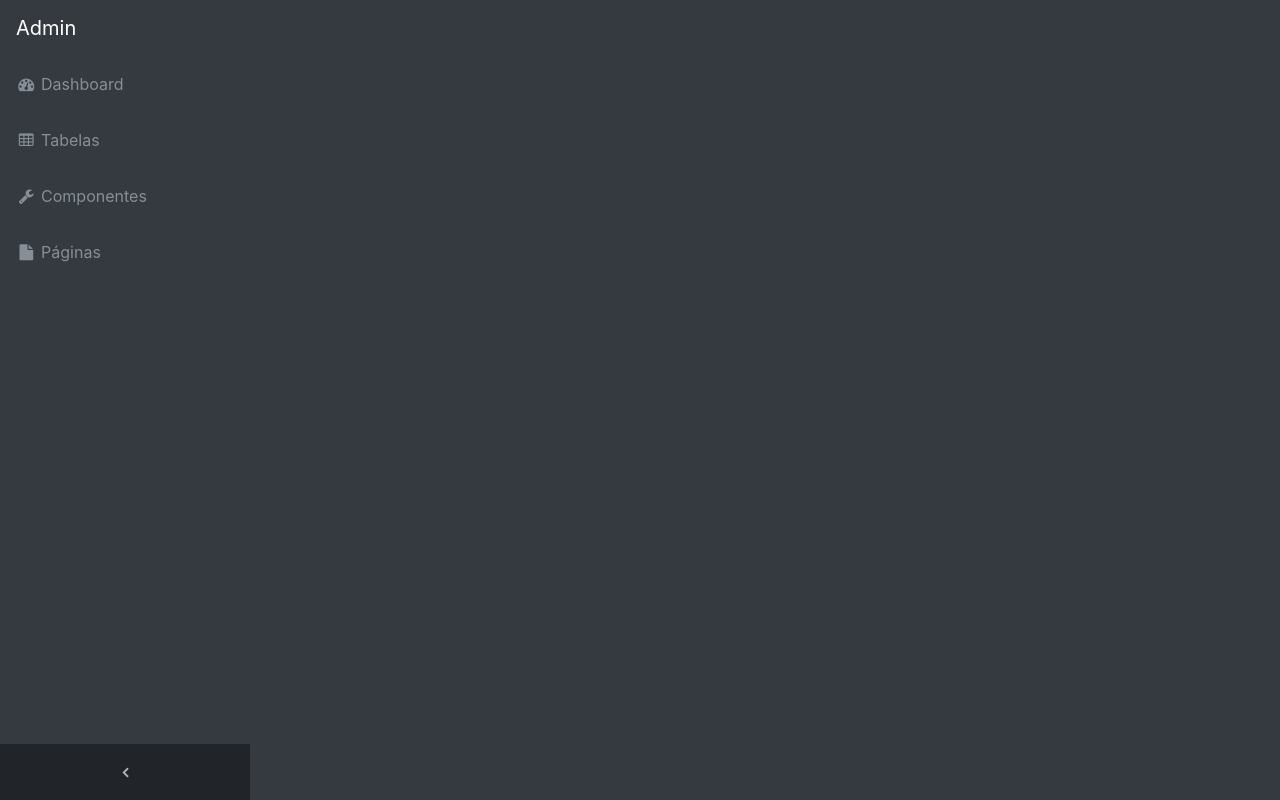
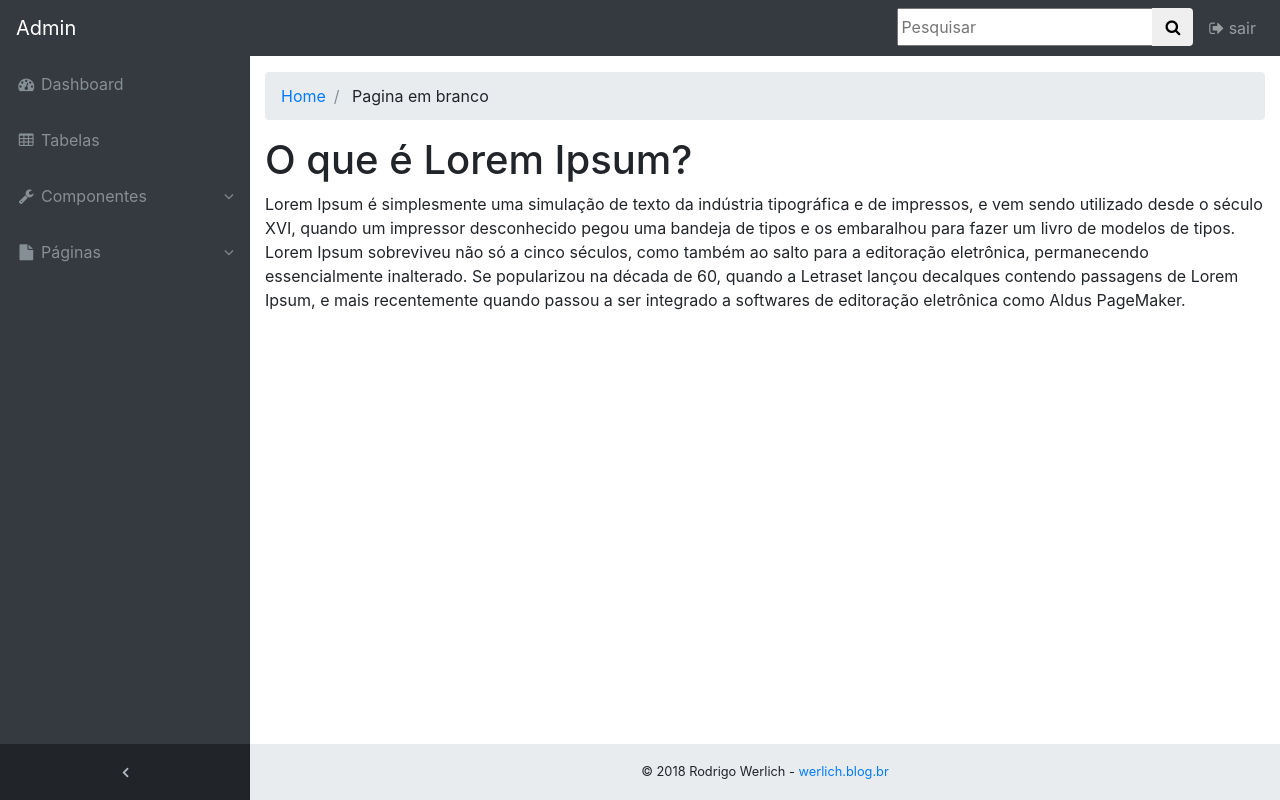
Before and after one commit to rwerlich/bootstrap4-dashboard, a plain HTML site: page index.html in a window 1280 px wide. Drawn offline with Linux system fonts and the light colour scheme.

Commit message:
layout do menu e conteudo

```diff
--- a/index.html
+++ b/index.html
@@ -8,14 +8,14 @@
 	<link rel="stylesheet" type="text/css" href="assets/bibliotecas/font-awesome/css/font-awesome.min.css">
 	<link rel="stylesheet" type="text/css" href="assets/css/sb-admin.min.css">
 </head>
-<body class="bg-dark" id="page-top">
+<body class="bg-dark fixed-nav sticky-footer" id="page-top">
 
 	<!-- Navegação -->
-	<nav class="navbar navbar-expand-lg navbar-dark fixed-top" id="mainNav">
+	<nav class="navbar navbar-expand-lg navbar-dark bg-dark fixed-top" id="mainNav">
 		<a href="index.html" class="navbar-brand">Admin</a>
 		<button class="navbar-toggler navbar-toggler-right" type="button" data-toggle="collapse" data-target="#navbarMenu" aria-control="navbarMenu" aria-expanded="false" aria-label="Navegação Toggle"><span class="navbar-toggler-icon"></span></button>
 		<div id="navbarMenu" class="collapse navbar-collapse">
-			<ul class="navbar-nav navbar-sidenav">
+			<ul class="navbar-nav navbar-sidenav" id="links-acordion">
 				<li class="nav-item" data-toggle="tooltip" data-placement="right">
 					<a href="#" class="nav-link">
 						<i class="fa fa-fw fa-dashboard"></i>
@@ -29,16 +29,40 @@
 					</a>
 				</li>
 				<li class="nav-item" data-toggle="tooltip" data-placement="right">
-					<a href="#" class="nav-link">
+					<a href="#links-componenetes" class="nav-link nav-link-collapse collapse" data-toggle="collapse" data-parent="#links-acordion">
 						<i class="fa fa-fw fa-wrench"></i>
 						<span class="nav-link-text">Componentes</span>
 					</a>
+					<ul class="sidenav-second-level collapse" id="links-componenetes">
+						<li>
+							<a href="login.html">Login</a>
+						</li>
+						<li>
+							<a href="#link-nivel-3" class="nav-link-collapse collapse" data-toggle="collapse">Links 3 nivel</a>
+						</li>
+						<ul class="sidenav-third-level collapse" id="link-nivel-3">
+						<li>
+							<a href="#">Teste</a>
+						</li>
+					</ul>
+					</ul>
 				</li>
 				<li class="nav-item" data-toggle="tooltip" data-placement="right">
-					<a href="#" class="nav-link">
+					<a href="#links-paginas" class="nav-link nav-link-collapse collapse" data-toggle="collapse" data-parent="#links-acordion">
 						<i class="fa fa-fw fa-file"></i>
 						<span class="nav-link-text">Páginas</span>
 					</a>
+					<ul class="sidenav-second-level collapse" id="links-paginas">
+						<li>
+							<a href="login.html">Login</a>
+						</li>
+						<li>
+							<a href="recuperar.html">Recuperar Senha</a>
+						</li>
+						<li>
+							<a href="cadastro.html">Cadastro</a>
+						</li>
+					</ul>
 				</li>
 			</ul>
 			<ul class="navbar-nav sidenav-toggler">
@@ -48,8 +72,59 @@
 					</a>
 				</li>
 			</ul>
+			<ul class="navbar-nav ml-auto">
+				<li class="nav-item">
+					<form class="form-inline my-2 my-lg-0 mr-lg-2">
+						<div class="input-group">
+							<input type="text" name="pesquisa" placeholder="Pesquisar">
+							<span class="input-group-btn">
+								<button type="button" class="btn btn-default">
+									<i class="fa fa-search"></i>
+								</button>
+							</span>
+						</div>
+					</form>
+				</li>
+				<li class="nav-item">
+					<a class="nav-link" href="#"><i class="fa fa-sign-out"></i> sair</a>
+				</li>
+			</ul>
 		</div>
 	</nav>
+	<!-- Fim Navegação -->
+
+	<!-- Conteúdo -->
+
+	<div class="content-wrapper">
+
+		<div class="container-fluid">
+			<ol class="breadcrumb">
+				<li class="breadcrumb-item">
+					<a href="index.html">Home</a>
+				</li>
+				<li class="breadcrumb-item">
+					Pagina em branco
+				</li>
+			</ol>
+			<div class="row">
+				<div class="col-12">
+					<h1>O que é Lorem Ipsum?</h1>
+					<p>Lorem Ipsum é simplesmente uma simulação de texto da indústria tipográfica e de impressos, e vem sendo utilizado desde o século XVI, quando um impressor desconhecido pegou uma bandeja de tipos e os embaralhou para fazer um livro de modelos de tipos. Lorem Ipsum sobreviveu não só a cinco séculos, como também ao salto para a editoração eletrônica, permanecendo essencialmente inalterado. Se popularizou na década de 60, quando a Letraset lançou decalques contendo passagens de Lorem Ipsum, e mais recentemente quando passou a ser integrado a softwares de editoração eletrônica como Aldus PageMaker.</p>
+				</div>
+			</div>
+		</div>
+
+		<footer class="sticky-footer">
+			<div class="container">
+				<div class="text-center">
+					<small><p>&copy; <script>document.write(new Date().getFullYear())</script> Rodrigo Werlich - <a href="http://werlich.blog.br" target="_blank">werlich.blog.br</a></p></small>
+				</div>
+			</div>
+		</footer>
+
+	</div>
+
+	<!-- Fim Conteúdo -->
 
 
 
```
